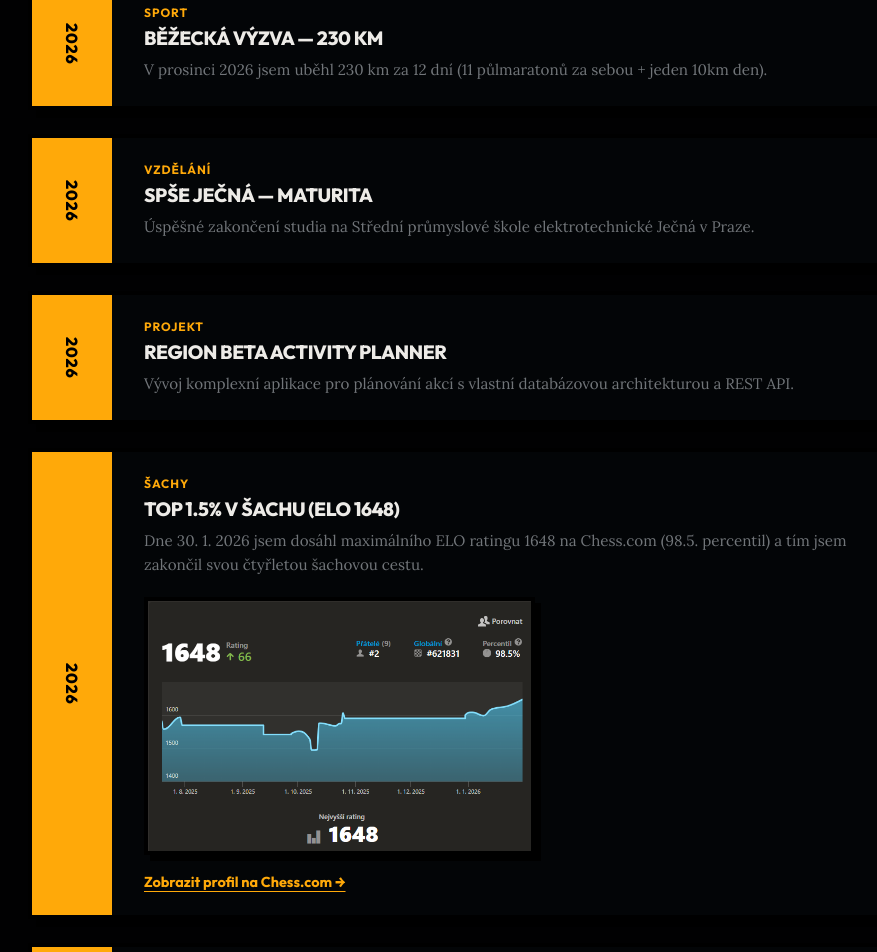
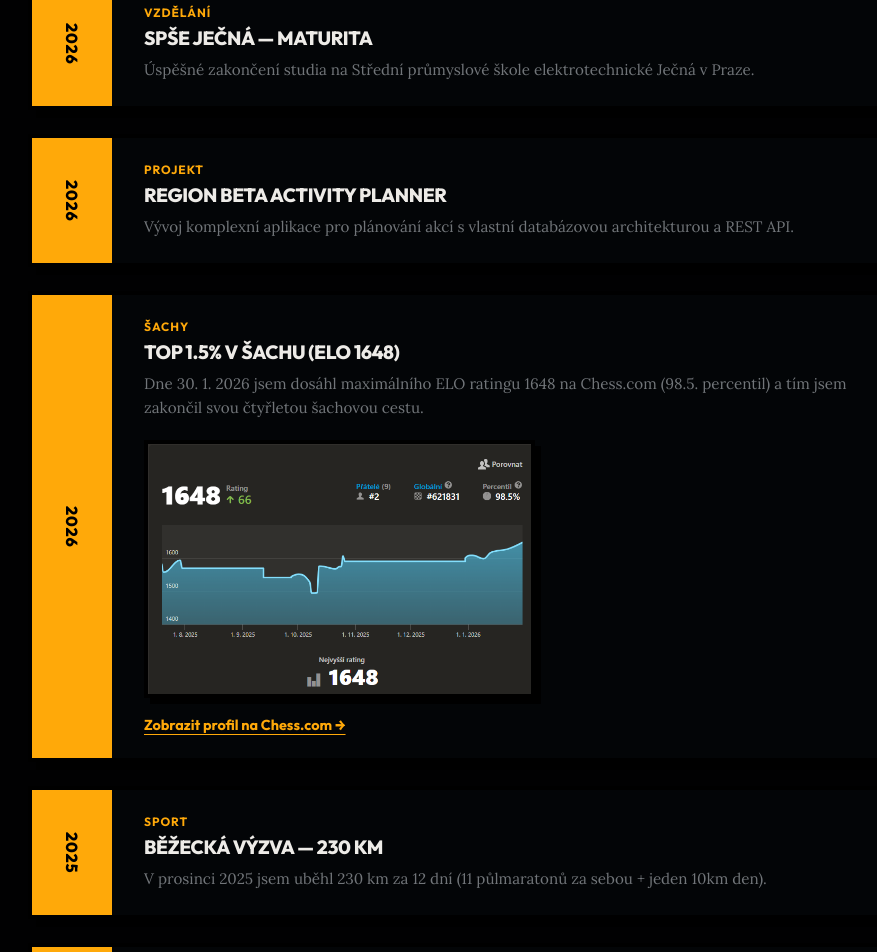
Before and after one commit to MonsterMarian/Portfolio, a React (Vite) app: page /uspechy in a window 1280 px wide. Shown: the part 340-1292 px from the top of the page, without its empty margins (172-1049 px from the left). Built offline with nearby package versions, Linux system fonts and the light colour scheme.

Commit message:
docs: adjust running challenge year to 2025 for correct sorting order

```diff
--- a/src/pages/UspechyPage.jsx
+++ b/src/pages/UspechyPage.jsx
@@ -22,11 +22,11 @@ function UspechyPage() {
       datum: '2025-06-04'
     },
     {
-      rok: '2026',
+      rok: '2025',
       nazev: 'Běžecká výzva — 230 km',
-      popis: 'V prosinci 2026 jsem uběhl 230 km za 12 dní (11 půlmaratonů za sebou + jeden 10km den).',
+      popis: 'V prosinci 2025 jsem uběhl 230 km za 12 dní (11 půlmaratonů za sebou + jeden 10km den).',
       tag: 'Sport',
-      datum: '2026-12-01'
+      datum: '2025-12-01'
     },
     {
       rok: '2023',
```
